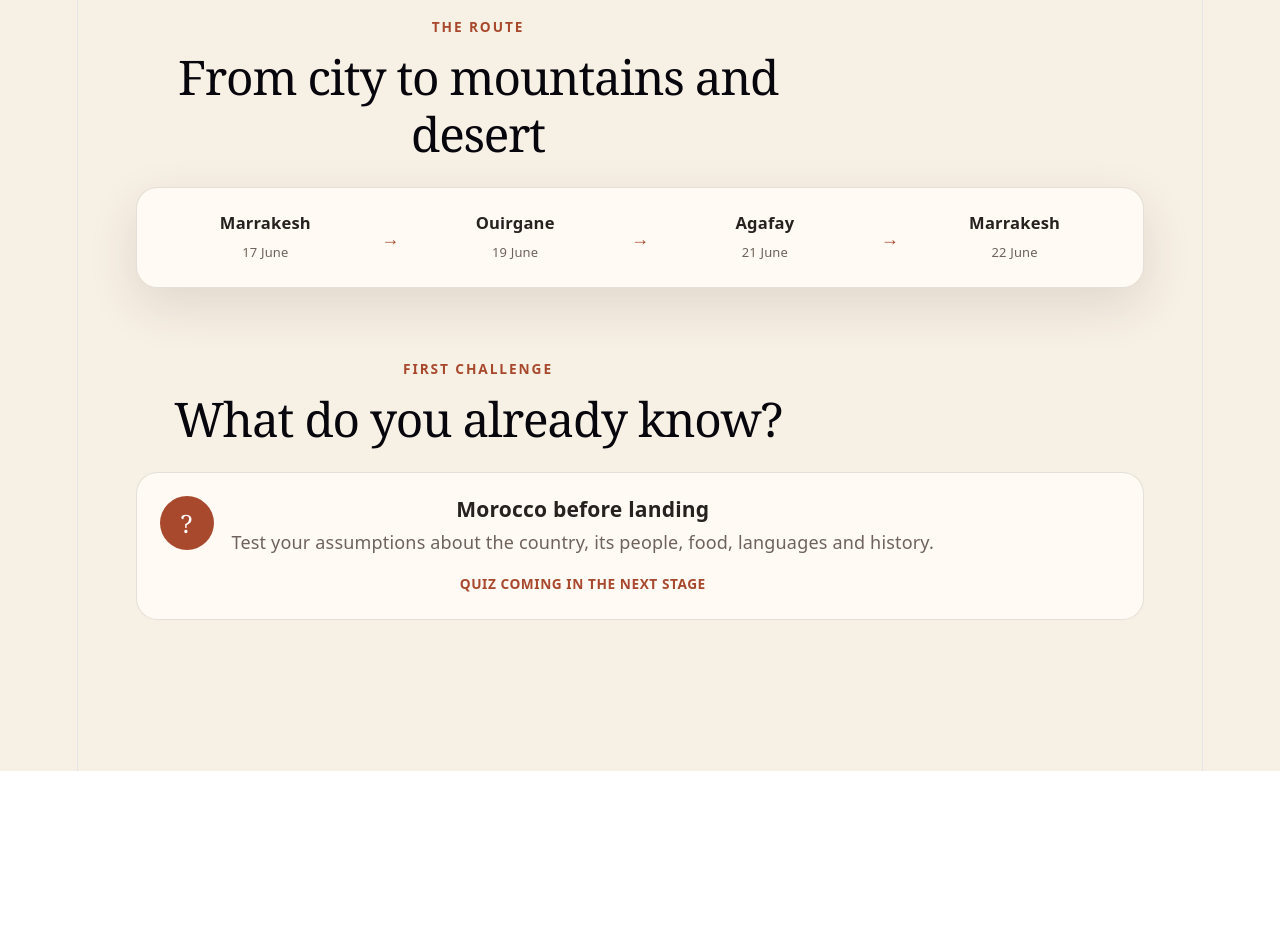
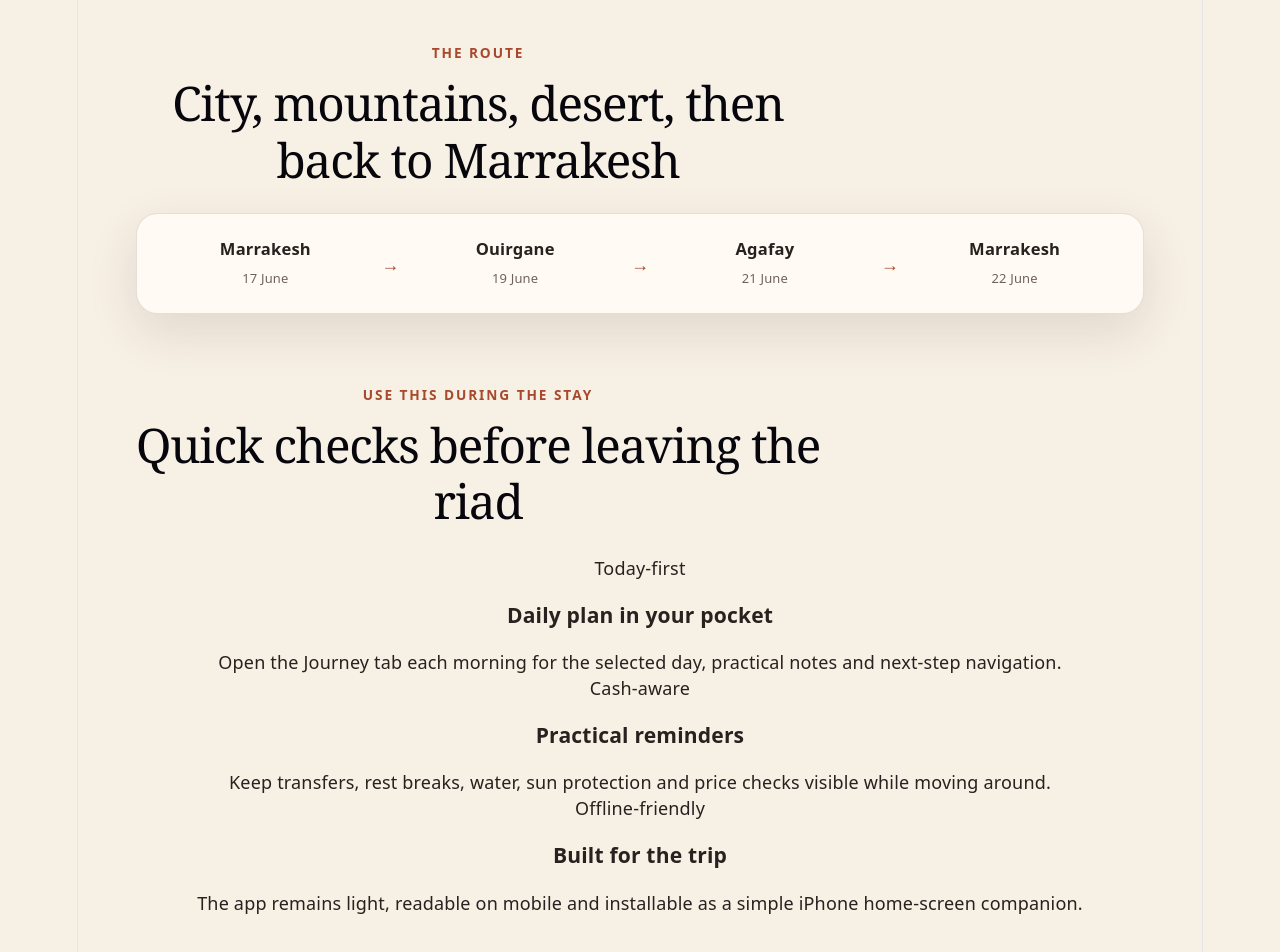
Before and after one commit to PaoloMarini/morocco-family-trip, a React (Vite) app: page / in a window 1280 px wide. Shown: the part 884-1836 px from the top of the page. Before the commit the page ends 1655 px from the top, so only its background shows below. Built offline with nearby package versions, Linux system fonts and the light colour scheme.

Commit message:
Polish home page hero and quick actions

```diff
--- a/src/pages/HomePage.tsx
+++ b/src/pages/HomePage.tsx
@@ -2,10 +2,28 @@ type HomePageProps = {
   onExplore: () => void
 }
 
+const highlights = [
+  {
+    label: 'Today-first',
+    title: 'Daily plan in your pocket',
+    text: 'Open the Journey tab each morning for the selected day, practical notes and next-step navigation.',
+  },
+  {
+    label: 'Cash-aware',
+    title: 'Practical reminders',
+    text: 'Keep transfers, rest breaks, water, sun protection and price checks visible while moving around.',
+  },
+  {
+    label: 'Offline-friendly',
+    title: 'Built for the trip',
+    text: 'The app remains light, readable on mobile and installable as a simple iPhone home-screen companion.',
+  },
+]
+
 function HomePage({ onExplore }: HomePageProps) {
   return (
     <>
-      <section className="hero">
+      <section className="hero hero--polished">
         <div className="hero__content">
           <p className="hero__kicker">Our family adventure</p>
           <h1>Morocco</h1>
@@ -16,9 +34,12 @@ function HomePage({ onExplore }: HomePageProps) {
             mountains and desert.
           </p>
 
-          <button className="primary-button" type="button" onClick={onExplore}>
-            Begin the journey
-          </button>
+          <div className="hero__actions">
+            <button className="primary-button" type="button" onClick={onExplore}>
+              Open today’s plan
+            </button>
+            <span className="hero__hint">Marrakesh → Ouirgane → Agafay</span>
+          </div>
         </div>
 
         <div className="hero__landscape" aria-hidden="true">
@@ -30,10 +51,10 @@ function HomePage({ onExplore }: HomePageProps) {
         </div>
       </section>
 
-      <section className="page-section route-summary">
+      <section className="page-section route-summary route-summary--compact">
         <div className="section-heading">
           <p className="eyebrow">The route</p>
-          <h2>From city to mountains and desert</h2>
+          <h2>City, mountains, desert, then back to Marrakesh</h2>
         </div>
 
         <div className="route-line" aria-label="Trip route">
@@ -59,24 +80,20 @@ function HomePage({ onExplore }: HomePageProps) {
         </div>
       </section>
 
-      <section className="page-section">
+      <section className="page-section page-section--home-tools">
         <div className="section-heading">
-          <p className="eyebrow">First challenge</p>
-          <h2>What do you already know?</h2>
+          <p className="eyebrow">Use this during the stay</p>
+          <h2>Quick checks before leaving the riad</h2>
         </div>
 
-        <div className="feature-card">
-          <span className="feature-card__icon" aria-hidden="true">
-            ?
-          </span>
-          <div>
-            <h3>Morocco before landing</h3>
-            <p>
-              Test your assumptions about the country, its people, food,
-              languages and history.
-            </p>
-            <span className="coming-soon">Quiz coming in the next stage</span>
-          </div>
+        <div className="home-highlight-grid">
+          {highlights.map((item) => (
+            <article className="home-highlight" key={item.title}>
+              <span>{item.label}</span>
+              <h3>{item.title}</h3>
+              <p>{item.text}</p>
+            </article>
+          ))}
         </div>
       </section>
     </>
```
